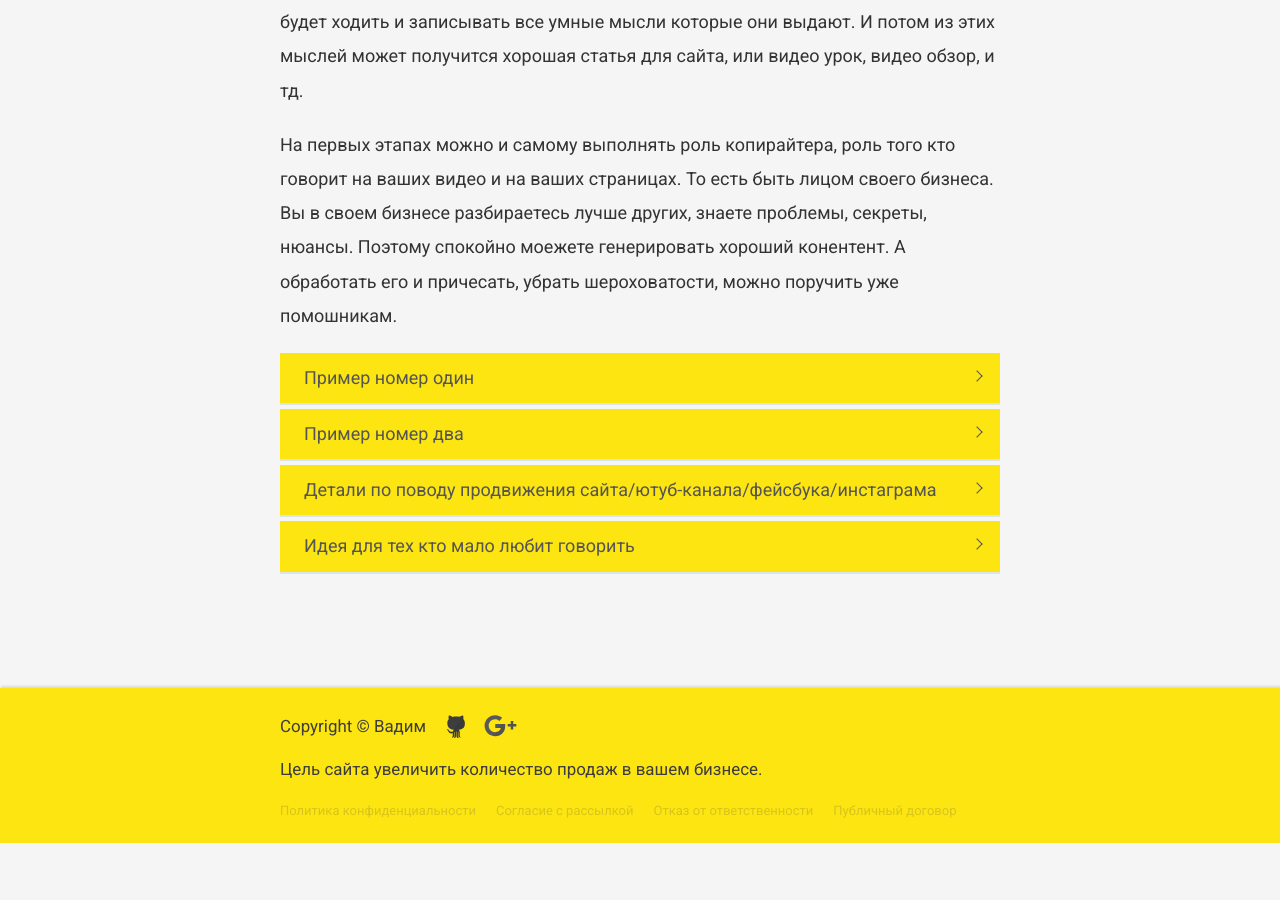
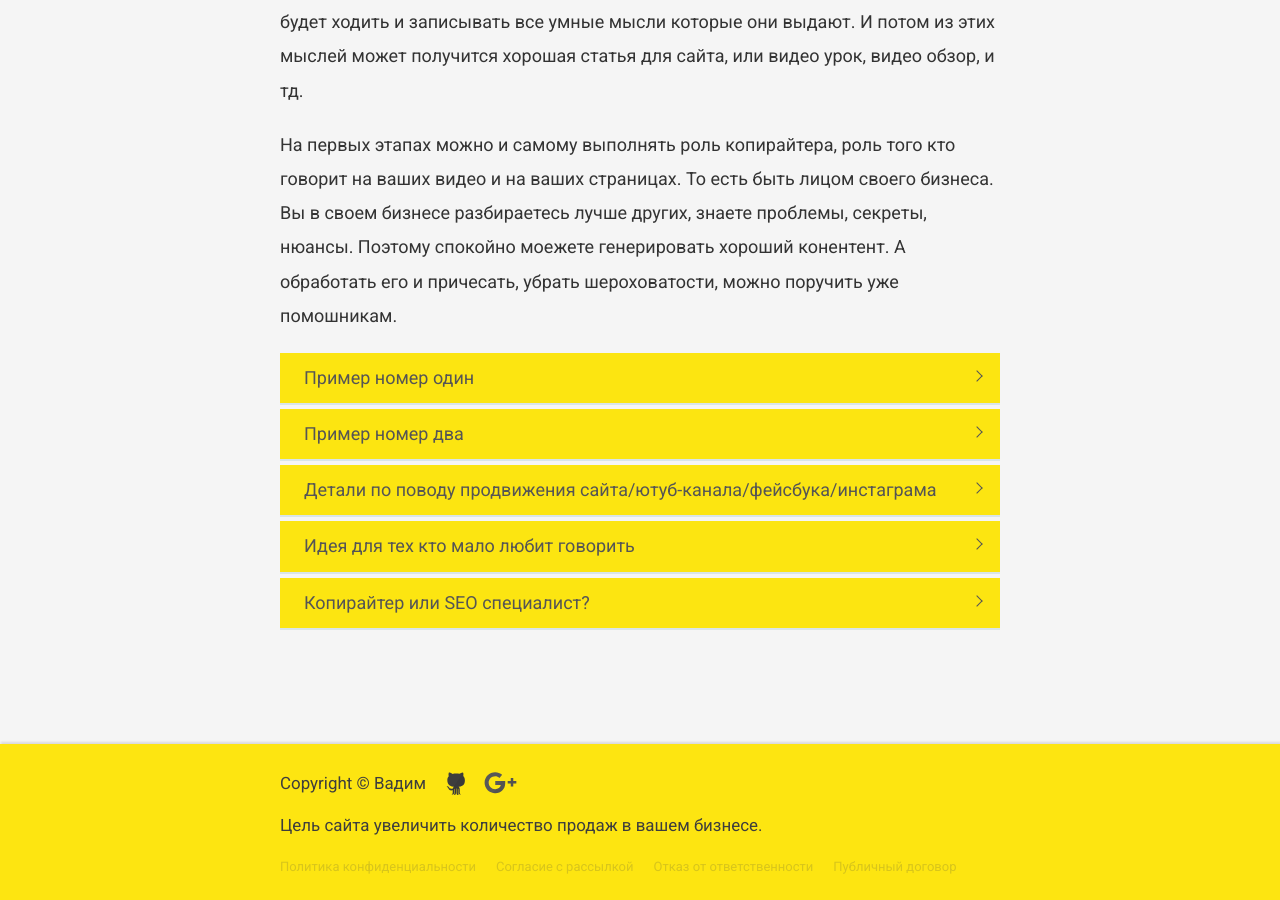
Before and after one commit to VadymVolos/vadymvolos.github.io, a Jekyll site: the page built from _posts/digital-marketing/2017-04-03-gde-nayti-horoshego-kopiraytera.md, in a window 1280 px wide and 900 px high, scrolled down 2428 px. Built offline with Jekyll 4.4.1, drawn with Linux system fonts in a browser that asks for light colours; nearby versions of some CDN libraries; comment, search, counter and statistics services are not loaded; before the commit the page ends 3271 px from its top, so only the background shows below that.

Commit message:
Update 2017-04-03-gde-nayti-horoshego-kopiraytera.md

```diff
--- a/_posts/digital-marketing/2017-04-03-gde-nayti-horoshego-kopiraytera.md
+++ b/_posts/digital-marketing/2017-04-03-gde-nayti-horoshego-kopiraytera.md
@@ -63,7 +63,21 @@
 		</p>
 		</div>
 	</li>
+	<li class="accordion-li">
+		<a class="accordion-a"><h3>Копирайтер или SEO специалист?</h3></a>
+		<div class="accordion-content">
+		<p>
+		SEO оптимизация текста и SEO оптимизация сайта, это то что помагает вашим статьям быть выше в поиске чем ваши конкуренты. Основные правила:
 
+1. Нужно собрать список запрсов которые люди вписывают в поиск по вашей теме, этот список называется сесантическое ядро для сайта иил ютуб канала. Отсортировать запросы по группам, выбрать более вкусные запросы, там где 100 - 1000 запросов в месяц. И под эти запросы создават ьконтент. Основное правило, один запрос = одна статья (или одно видео), если запросы очень близкие по смыслу то в одной статье можно попробовать охватить эти два очень близких запроса. если не совсем близкие, лучше под каждый запрос создать отдельную статью.
+2. В заголовке статьи должен быть ваш запрос, в первом абзаце должен быть ваш запрос, и в тексте пару раз можно добавить запрос. Но есть такое понятие тошнота (переспам), поэтому в тексте ваша фраза должна встречатся не более 3-4% от суммы общего текста.
+3. Естесвенность текста, вашу фразу (запрос) можно и нужно скланять и писать в разных формах, поиски умные они понимют склонение. Обычный читатель не должен заподозрить что вы умышленно навзяываете в тексте какую-то фразу. Текст должен быть легкий и понятный. Запутанный, странный, или высосаный из пальца текст, неинтересен читателю, он быстро закроет ваш сайт, и поисковики замеят это и понизят вашу страницу в рейтинге поисковой выдачи
+
+Подводя итоги, SEO оптимизация это крутой дополнительный инструмент, который помогает поднять позиции вашего сайта (или ютуб канала) в поиске. Но важнее контент который вы даете, если он интересный, полезный, нужный, то он быстро разлетится по всем соц сетям, народу будет его обговаривать, делится им, обсуждат ьна форумах, задават ьвопросы у вас в комментраиях. И тем самым вы сможете без поиска, быть популярными в интернете. но парадокс в том, что когда народ заинтересован, читает ваш сайт, регулярно посищает, комментриует, поисковики это видят, видят чт оу вас тот контент который попадает в проблему пользователей, значит вашу страницу которую часто посещают, читают, комментриуют, нужно немного поднять выше тех страниц на которые меньше заходят, меньше читают.
+
+		</p>
+		</div>
+	</li>
 
 
 <!--
```
